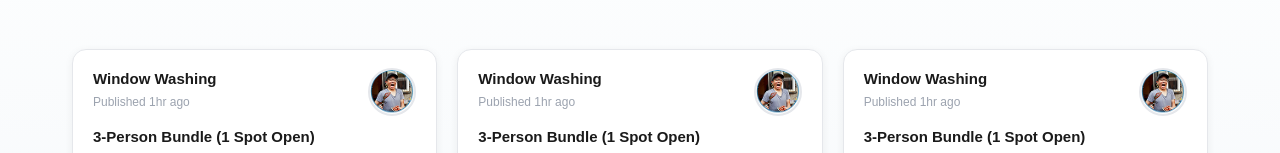
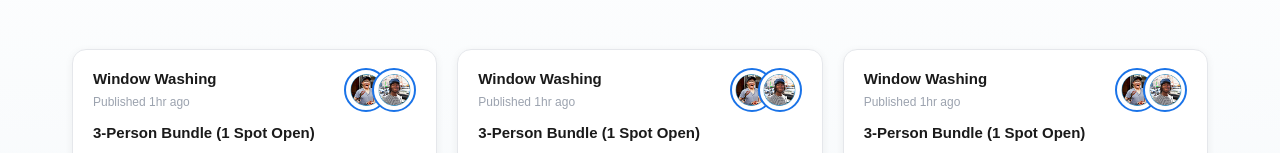
Before and after one commit to mohibbullahkhan/home-services-marketplace-website, a Next.js app: page / in a window 1280 px wide. Shown: the part 2647-2800 px from the top of the page. Built offline with nearby package versions, Linux system fonts and the light colour scheme.

Commit message:
update bundle section image

```diff
--- a/src/components/sections/BundleOfferSection.jsx
+++ b/src/components/sections/BundleOfferSection.jsx
@@ -14,7 +14,8 @@ const BundleOfferSection = () => {
     location: 'Street Springfield, IL 62704',
     rate: 'Standard rates est.',
     discount: '5-10% off',
-    avatar: `/bundleOffer1.png`,
+    avatar1: `/bundleOffer1.png`,
+    avatar2: `/bundleOffer2.png`,
   }));
 
   return (
@@ -56,14 +57,42 @@ const BundleOfferSection = () => {
                     {item.published}
                   </p>
                 </div>
-                <div className="relative h-[48px] w-[48px] overflow-hidden rounded-full border-2 border-[#E5E7EB]">
+                {/* <div className="relative h-[48px] w-[48px] overflow-hidden rounded-full border-2 border-[#E5E7EB]">
                   <Image
                     src={item.avatar}
                     alt="User avatar"
                     fill
                     className="object-cover"
                   />
-                </div>
+                </div> */}
+                {/* STACKED AVATARS - Exact Match */}
+<div className="flex items-center">
+  <div className="relative flex -space-x-4">
+    {/* First Avatar (Left) */}
+    <div className="relative h-[44px] w-[44px] overflow-hidden rounded-full border-[2px] border-[#1A73E8] bg-white p-[1.5px]">
+      <div className="relative h-full w-full overflow-hidden rounded-full border-[2px] border-white">
+        <Image
+          src={item.avatar1}
+          alt="User 1"
+          fill
+          className="object-cover"
+        />
+      </div>
+    </div>
+
+    {/* Second Avatar (Right) */}
+    <div className="relative h-[44px] w-[44px] overflow-hidden rounded-full border-[2px] border-[#1A73E8] bg-white p-[1.5px]">
+      <div className="relative h-full w-full overflow-hidden rounded-full border-[2px] border-white">
+        <Image
+          src={item.avatar2}
+          alt="User 2"
+          fill
+          className="object-cover"
+        />
+      </div>
+    </div>
+  </div>
+</div>
               </div>
 
               {/* MIDDLE CONTENT */}
@@ -83,7 +112,7 @@ const BundleOfferSection = () => {
               </div>
 
               {/* BOTTOM ROW */}
-              <div className="mt-4 pt-3 flex items-center justify-between border-t border-[#F3F4F6]">
+              <div className="mt-4 pt-3 flex items-center justify-between ">
                 <div>
                   <p className="text-[13px] font-[600] text-[#1A1A1A]">
                     {item.rate}
--- a/src/components/sections/FAQSection.jsx
+++ b/src/components/sections/FAQSection.jsx
@@ -78,9 +78,9 @@ const FAQSection = () => {
                     {/* Header Row */}
                     <button
                       onClick={() => toggleAccordion(faq.id)}
-                      className="flex w-full items-start justify-between text-left focus:outline-none "
+                      className="flex w-full items-start justify-between text-left focus:outline-none cursor-pointer"
                     >
-                      <span className={`text-[16px] font-[700] leading-[1.4] pr-4 transition-colors cursor-pointer ${
+                      <span className={`text-[16px] font-[700] leading-[1.4] pr-4 transition-colors  ${
                         isOpen ? 'text-[#1A1A1A]' : 'text-[#1A1A1A]'
                       }`}>
                         {faq.question}
```
